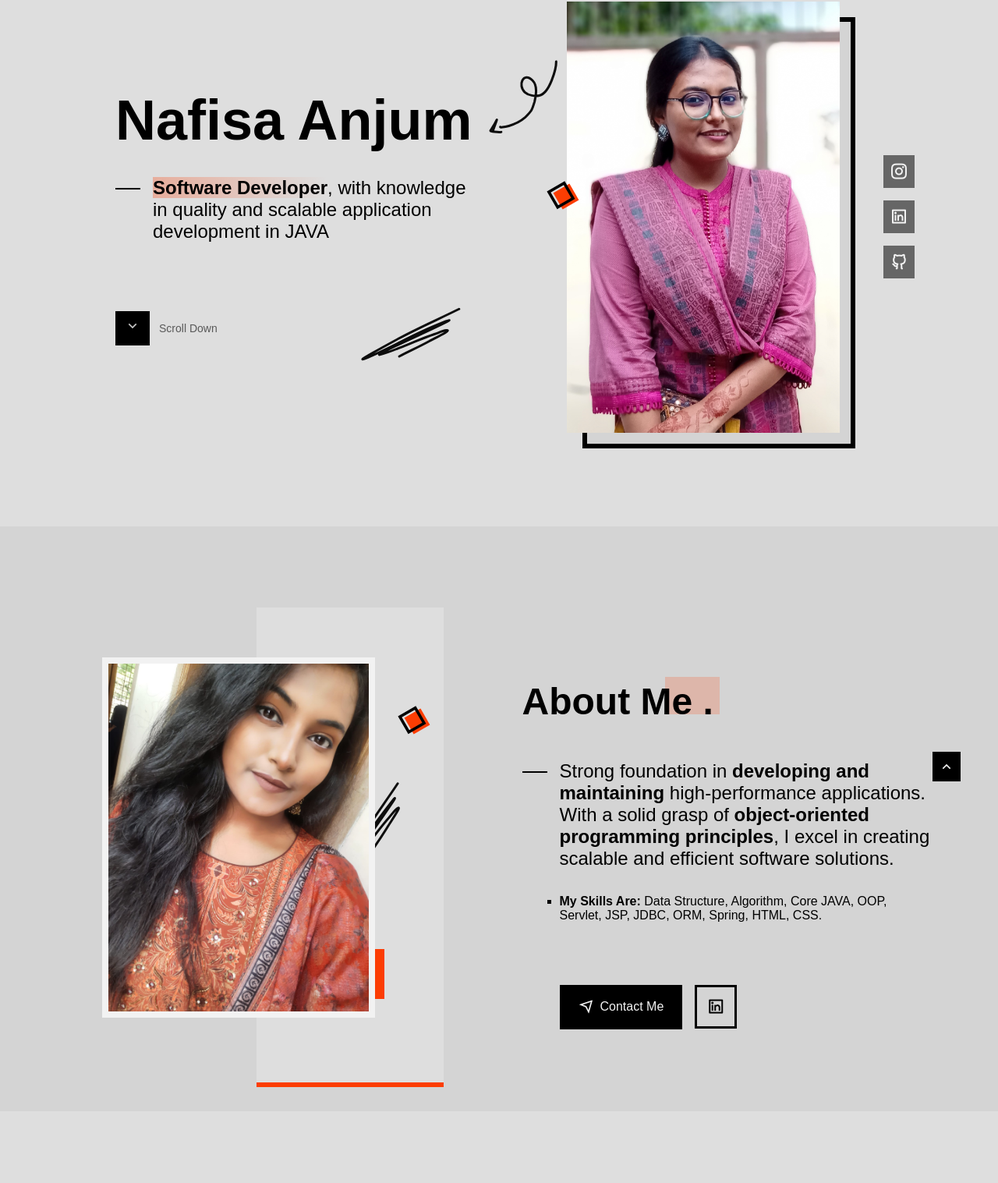
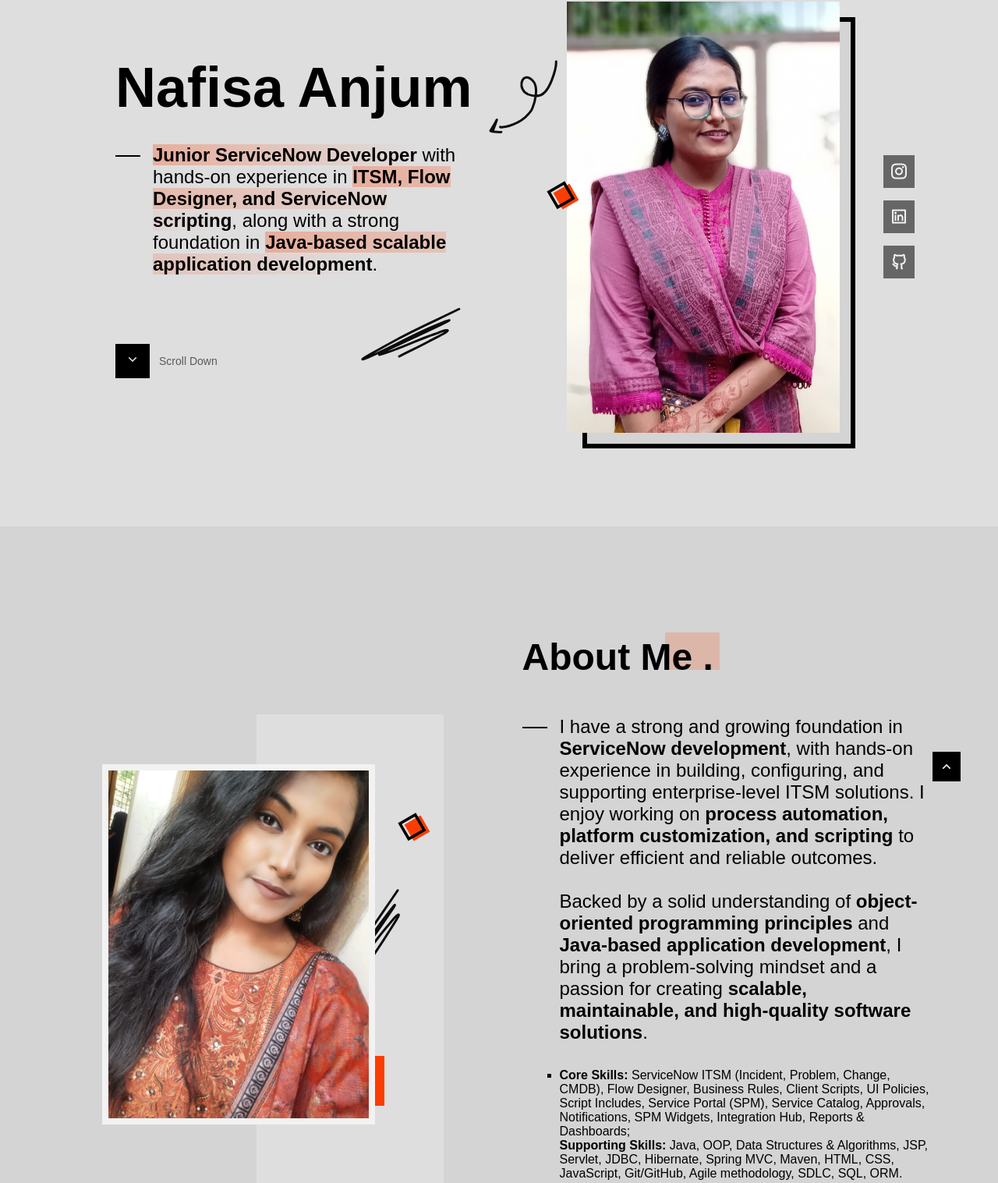
Before and after one commit to nafisaanjum66/portfolio, a plain HTML site: page index.html in a window 1280 px wide. Shown: the part 198-1715 px from the top of the page at 78% size. Drawn offline with nearby package versions, Linux system fonts and the light colour scheme; a script that the page names is missing; a web font is replaced by a local one.

Commit message:
Update index v2.html

```diff
--- a/index.html
+++ b/index.html
@@ -98,7 +98,9 @@
 
                <div class="home__info">
                   <p class="home__description">
-                     <b>Software Developer</b>, with knowledge in quality and scalable application development in JAVA
+                     <!-- <b>Software Developer</b>, with knowledge in quality and scalable application development in JAVA -->
+                     <b>Junior ServiceNow Developer</b> with hands-on experience in <b>ITSM, Flow Designer, and ServiceNow scripting</b>,
+   along with a strong foundation in <b>Java-based scalable application development</b>.
                   </p>
 
                   <a href="#about" class="home__scroll">
@@ -133,18 +135,21 @@
 
                <div class="about__info">
                   <p class="about__description">
-                     Strong foundation in <b>developing and maintaining</b>
-                        high-performance applications. With a solid grasp of
-                        <b>object-oriented programming principles</b>,
-                        I excel in creating scalable and efficient software solutions.
+                     I have a strong and growing foundation in <b>ServiceNow development</b>, with hands-on experience in building, configuring, and supporting
+   enterprise-level ITSM solutions. I enjoy working on <b>process automation, platform customization, and scripting</b> to deliver efficient and reliable outcomes.
+   <br><br>
+   Backed by a solid understanding of <b>object-oriented programming principles</b> and <b>Java-based application development</b>,
+   I bring a problem-solving mindset and a passion for creating <b>scalable, maintainable, and high-quality software solutions</b>.
                   </p>
 
                   <ul class="about__list">
-                     <li class="about__item">
-                        <b>My Skills Are:</b> Data Structure, Algorithm, Core JAVA, OOP, Servlet, JSP, JDBC, ORM, Spring, HTML, CSS.
-                         <!-- spring boot. -->
-                     </li>
-                  </ul>
+   <li class="about__item">
+      <b>Core Skills:</b> ServiceNow ITSM (Incident, Problem, Change, CMDB), Flow Designer, Business Rules, Client Scripts, UI Policies, Script Includes, Service Portal (SPM), Service Catalog, Approvals, Notifications, SPM Widgets, Integration Hub, Reports & Dashboards;
+      <br>
+      <b>Supporting Skills:</b> Java, OOP, Data Structures & Algorithms, JSP, Servlet, JDBC, Hibernate, Spring MVC, Maven, HTML, CSS, JavaScript, Git/GitHub, Agile methodology, SDLC, SQL, ORM.
+   </li>
+</ul>
+
 
                   <div class="about__buttons">
                      <a href="#contact" class="button">
```
